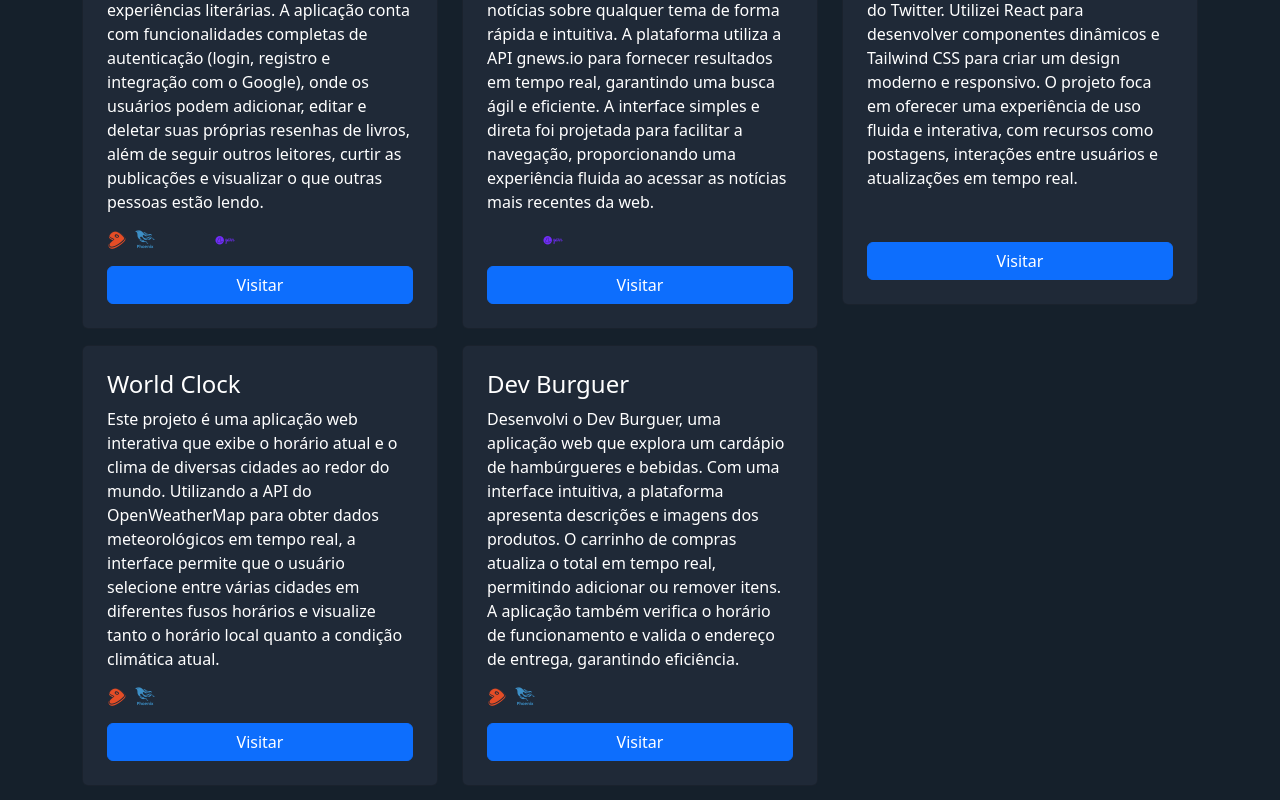
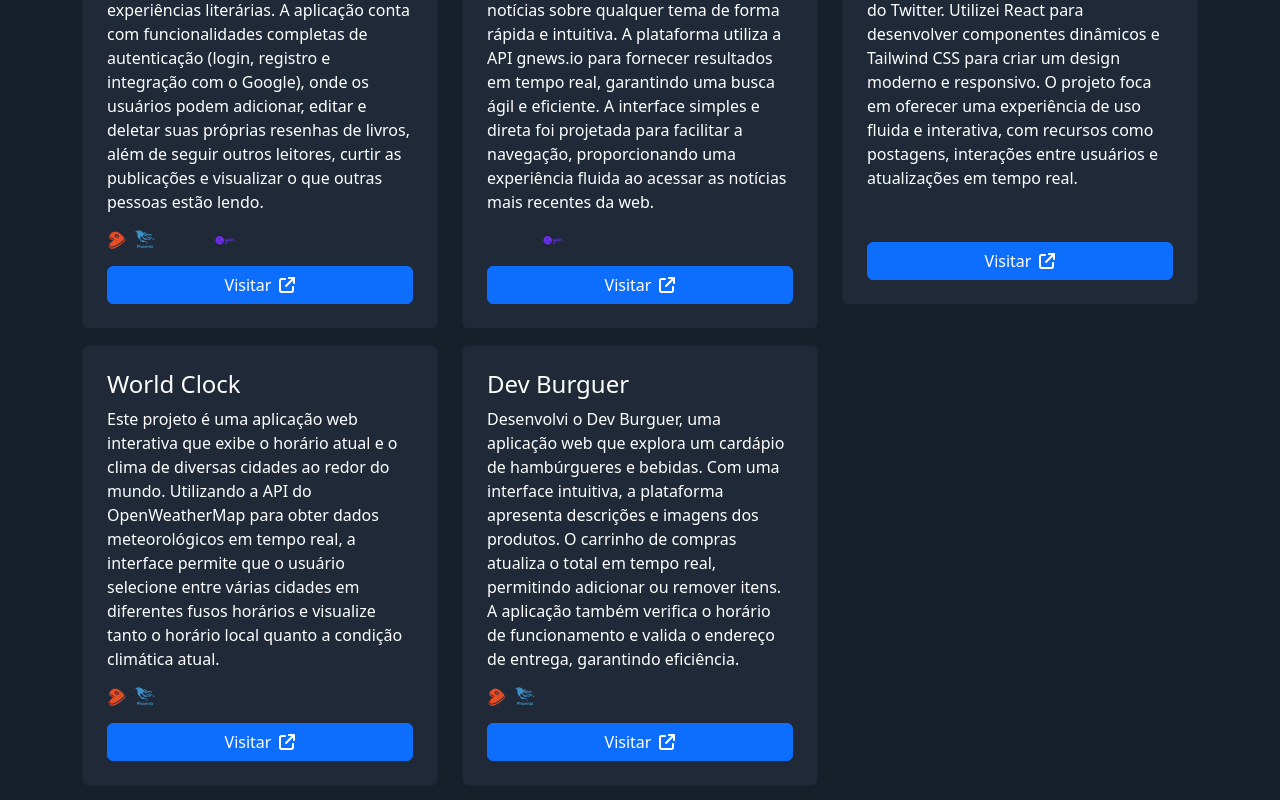
Before and after one commit to LucasBondeDeSouza/portfolio-lucas, a React (Vite) app in the folder portfolio/: page / in a window 1280 px wide. Shown: the part 2438-3238 px from the top of the page. Built offline with nearby package versions, Linux system fonts and the light colour scheme.

Commit message:
atualização

```diff
--- a/portfolio/src/components/Projects/index.jsx
+++ b/portfolio/src/components/Projects/index.jsx
@@ -1,6 +1,7 @@
 import React from "react";
-
 import projects from "./ProjectsData"
+import { FontAwesomeIcon } from "@fortawesome/react-fontawesome";
+import { faArrowUpRightFromSquare } from "@fortawesome/free-solid-svg-icons";
 
 export default ({ language }) => {
     return (
@@ -21,7 +22,10 @@ export default ({ language }) => {
                                     ))}
                                 </div>
 
-                                <a href={project.link} className="btn btn-primary w-100 mt-2" target="_blank">Visitar</a>
+                                <a href={project.link} className="btn btn-primary w-100 mt-2" target="_blank">
+                                    {language === 'pt' ? 'Visitar' : 'Visit'}
+                                    <FontAwesomeIcon icon={faArrowUpRightFromSquare} className="ms-2" />
+                                </a>
                             </div>
                         </div>
                     </div>
```
